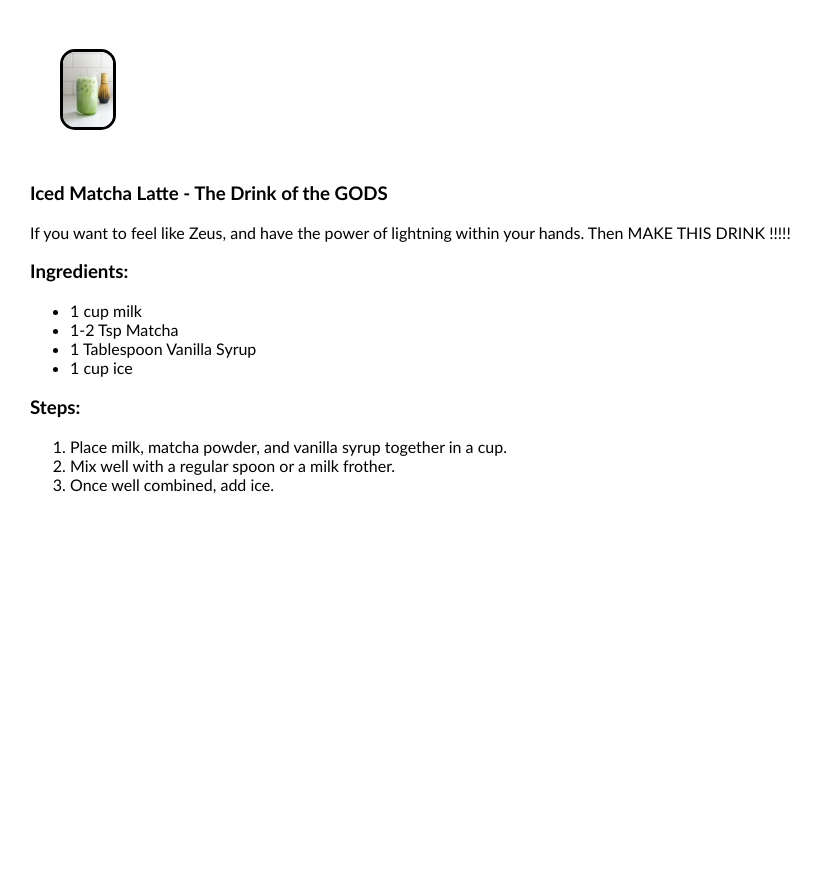
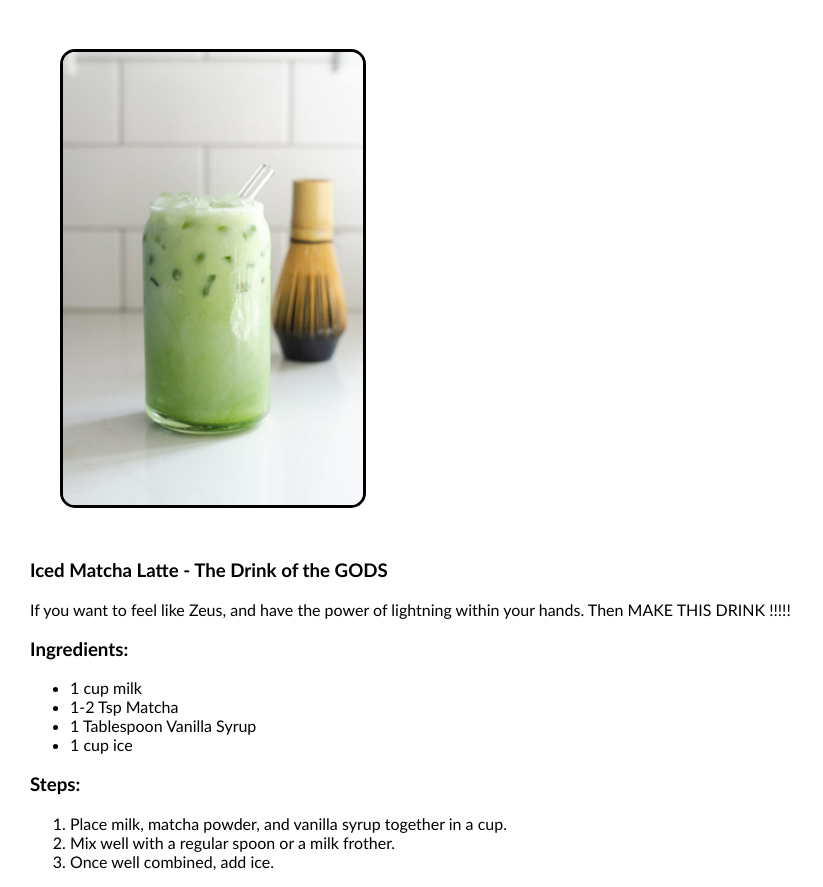
Before and after one commit to Stickfork1/odin-recipes, a plain HTML site: page recipes/iced-matcha-latte/iced-matcha-latte.html in a window 1280 px wide. Shown: the part 63-950 px from the top of the page, without its empty margins (0-823 px from the left). Before the commit the page ends 800 px from the top, so only its background shows below. Drawn offline with Linux system fonts and the light colour scheme.

Commit message:
modified homepage

```diff
--- a/recipes/iced-matcha-latte/styles.css
+++ b/recipes/iced-matcha-latte/styles.css
@@ -17,8 +17,3 @@ img {
 body {
     margin-left: 30px;
 }
-
-img {
-    height: auto;
-    width: 50px;
-}
```
Also changed, not shown: index.html (+1 -1 lines).
